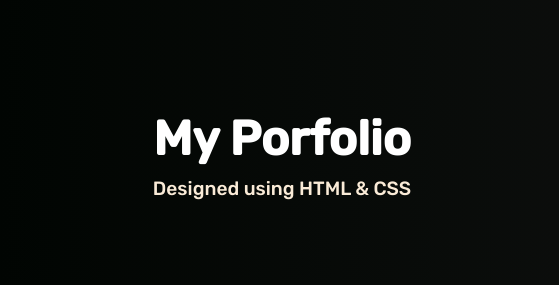
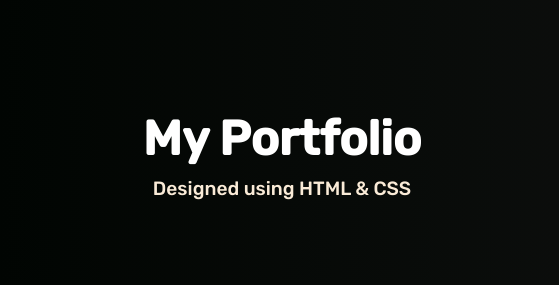
Before and after one commit to SamsShow/gridporto, a plain HTML site: page index.html in a window 1280 px wide. Shown: the part 1045-1330 px from the top of the page, 0-559 px from the left. Drawn offline with Linux system fonts and the light colour scheme.

Commit message:
Update index.html

```diff
--- a/index.html
+++ b/index.html
@@ -19,7 +19,7 @@
 
     <div class="container">
         <div class="left-text">
-            <h2 class="heading">My Porfolio</h2>
+            <h2 class="heading">My Portfolio</h2>
             <p class="subheading">Designed using HTML & CSS</p>
         </div>
         <div class="gallery">
```
